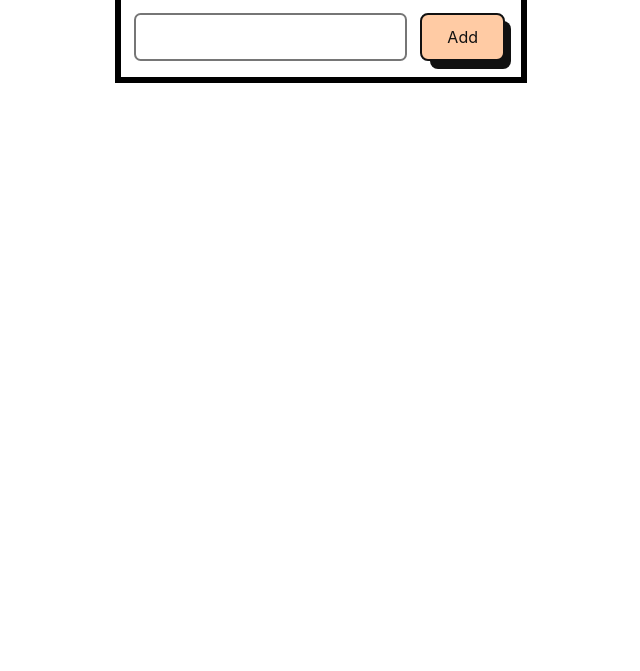
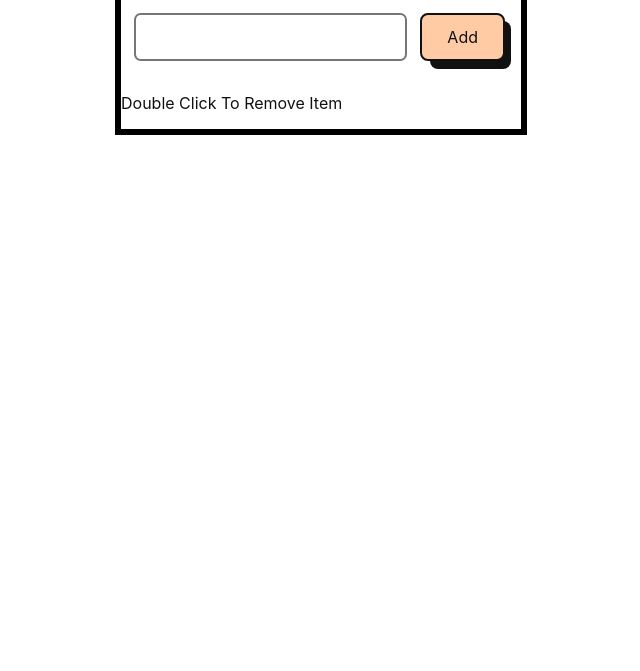
Before and after one commit to Smorepork/shoppinglist, a plain HTML site: page index.html in a window 1280 px wide. Shown: the part 129-800 px from the top of the page, without its empty margins (319-959 px from the left). Drawn offline with Linux system fonts and the light colour scheme; no server answers.

Commit message:
added double click user hint

```diff
--- a/index.html
+++ b/index.html
@@ -15,6 +15,7 @@
       <button id="add-btn">Add</button>
     </div>
     <div id="list"></div>
+    <p>Double Click To Remove Item</p>
     <script src="index.js" type="module"></script>
   </body>
 </html>
```
